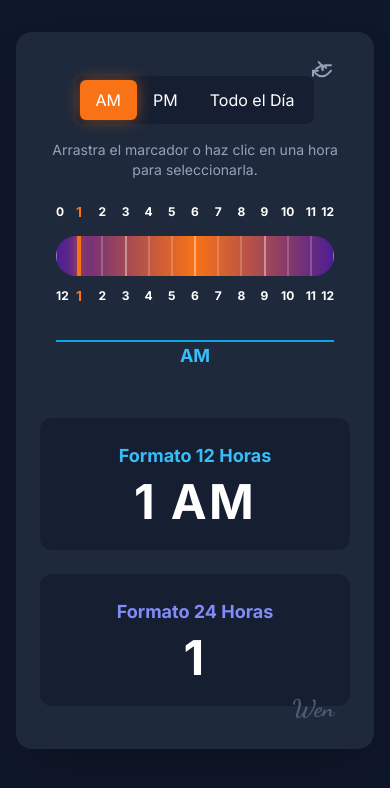
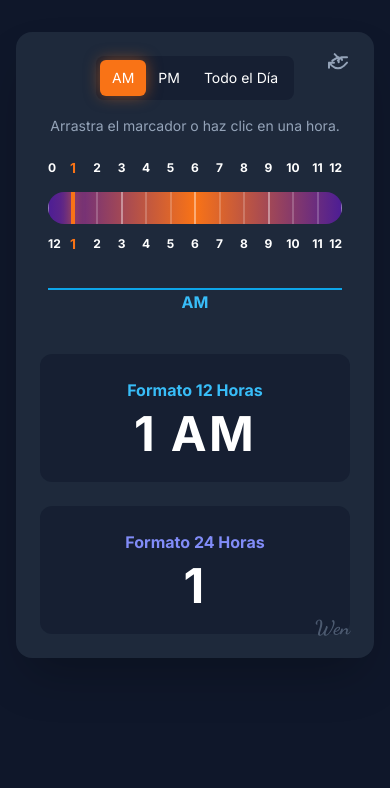
Before and after one commit to Mergs45/WProject, a plain HTML site: page index.html in a window 390 px wide. Both pictures are taken after a click on the button "AM". Drawn offline with nearby package versions, Linux system fonts and the light colour scheme.

Commit message:
mobile responsiveness

```diff
--- a/index.html
+++ b/index.html
@@ -15,23 +15,23 @@
 </head>
 <body class="bg-slate-900 text-white py-8 px-4">
 
-    <div class="w-full max-w-7xl mx-auto bg-slate-800 rounded-2xl shadow-2xl p-6 md:p-10 flex flex-col justify-center relative min-h-[85vh]">
+    <div class="w-full max-w-7xl mx-auto bg-slate-800 rounded-2xl shadow-2xl p-6 md:p-10 flex flex-col justify-center relative">
 
         <!-- Initial Mode Selector -->
-        <div id="mode-selector" class="text-center">
+        <div id="mode-selector" class="text-center my-auto">
             <h1 class="text-3xl md:text-4xl font-bold text-transparent bg-clip-text bg-gradient-to-r from-orange-400 to-purple-500 mb-2">Las horas de Wen ♥</h1>
             <p class="text-slate-400 mt-2 mb-8">Selecciona una vista para comenzar</p>
-            <div class="flex flex-col md:flex-row justify-center gap-4">
-                <button data-mode="am" class="mode-btn text-2xl font-bold bg-sky-500/20 text-sky-300 py-4 px-8 rounded-lg hover:bg-sky-500/40 transition-all">AM</button>
-                <button data-mode="pm" class="mode-btn text-2xl font-bold bg-orange-500/20 text-orange-300 py-4 px-8 rounded-lg hover:bg-orange-500/40 transition-all">PM</button>
-                <button data-mode="all" class="mode-btn text-2xl font-bold bg-purple-500/20 text-purple-300 py-4 px-8 rounded-lg hover:bg-purple-500/40 transition-all">Todo el Día</button>
+            <div class="flex flex-col sm:flex-row justify-center gap-4">
+                <button data-mode="am" class="mode-btn text-xl sm:text-2xl font-bold bg-sky-500/20 text-sky-300 py-4 px-8 rounded-lg hover:bg-sky-500/40 transition-all">AM</button>
+                <button data-mode="pm" class="mode-btn text-xl sm:text-2xl font-bold bg-orange-500/20 text-orange-300 py-4 px-8 rounded-lg hover:bg-orange-500/40 transition-all">PM</button>
+                <button data-mode="all" class="mode-btn text-xl sm:text-2xl font-bold bg-purple-500/20 text-purple-300 py-4 px-8 rounded-lg hover:bg-purple-500/40 transition-all">Todo el Día</button>
             </div>
         </div>
 
         <!-- Main App Interface (Initially Hidden) -->
         <div id="main-app" class="hidden">
             <!-- Reload Button -->
-            <a href="#" onclick="location.reload()" class="absolute top-6 right-10 text-slate-400 hover:text-white transition-colors z-20" title="Reiniciar">
+            <a href="#" onclick="location.reload()" class="absolute top-4 right-6 md:top-6 md:right-10 text-slate-400 hover:text-white transition-colors z-20" title="Reiniciar">
                 <svg xmlns="http://www.w3.org/2000/svg" class="h-6 w-6" fill="none" viewBox="0 0 24 24" stroke="currentColor" stroke-width="2">
                   <path stroke-linecap="round" stroke-linejoin="round" d="M16.023 9.348h4.992v-.001M2.985 19.644v-4.992m0 0h4.992m-4.993 0l3.181 3.183a8.25 8.25 0 0011.667 0l3.181-3.183m-4.991-2.691L15.023 9.348m0 0l-3.181 3.182m0-3.182l-3.181-3.182m3.181 3.182L6.343 12.657m6.344-3.309v4.992" />
                 </svg>
@@ -40,38 +40,38 @@
             <!-- Header with Navigation -->
             <div class="text-center mb-6">
                  <div id="navigation" class="inline-flex items-center bg-slate-900/50 rounded-lg p-1 mb-4">
-                    <button data-mode="am" class="nav-btn py-2 px-4 rounded-md">AM</button>
-                    <button data-mode="pm" class="nav-btn py-2 px-4 rounded-md">PM</button>
-                    <button data-mode="all" class="nav-btn py-2 px-4 rounded-md">Todo el Día</button>
+                    <button data-mode="am" class="nav-btn py-2 px-3 sm:px-4 rounded-md text-sm sm:text-base">AM</button>
+                    <button data-mode="pm" class="nav-btn py-2 px-3 sm:px-4 rounded-md text-sm sm:text-base">PM</button>
+                    <button data-mode="all" class="nav-btn py-2 px-3 sm:px-4 rounded-md text-sm sm:text-base">Todo el Día</button>
                 </div>
-                <p class="text-slate-400 text-sm">Arrastra el marcador o haz clic en una hora para seleccionarla.</p>
+                <p class="text-slate-400 text-sm">Arrastra el marcador o haz clic en una hora.</p>
             </div>
 
             <!-- Time Ruler Section -->
-            <div class="my-auto select-none px-4">
+            <div class="my-auto select-none px-2 sm:px-4">
                 <div id="top-labels" class="relative flex text-xs md:text-sm font-medium text-slate-300 mb-3 h-5"></div>
-                <div id="time-ruler" class="relative w-full h-10 rounded-full time-ruler-gradient overflow-hidden">
+                <div id="time-ruler" class="relative w-full h-8 md:h-10 rounded-full time-ruler-gradient overflow-hidden">
                     <div id="marker" class="absolute"></div>
                 </div>
                 <div id="bottom-labels" class="relative flex text-xs md:text-sm font-medium text-slate-300 mt-3 h-5"></div>
-                <div id="ampm-section" class="relative w-full flex text-center text-lg font-bold mt-4 pt-4"></div>
+                <div id="ampm-section" class="relative w-full flex text-center text-base md:text-lg font-bold mt-4 pt-4"></div>
             </div>
 
             <!-- Time Display Section -->
-            <div id="clock-display" class="grid grid-cols-1 md:grid-cols-2 gap-6 mt-12">
-                <div class="bg-slate-900/50 rounded-xl p-6 text-center">
-                    <h2 class="text-lg font-semibold text-sky-400 mb-2">Formato 12 Horas</h2>
-                    <p id="time-12hr" class="text-5xl md:text-7xl font-bold tracking-wider"></p>
+            <div id="clock-display" class="flex flex-col md:flex-row gap-6 mt-10">
+                <div class="bg-slate-900/50 rounded-xl p-6 text-center flex-1">
+                    <h2 class="text-base sm:text-lg font-semibold text-sky-400 mb-2">Formato 12 Horas</h2>
+                    <p id="time-12hr" class="text-5xl sm:text-6xl md:text-7xl font-bold tracking-wider"></p>
                 </div>
-                <div class="bg-slate-900/50 rounded-xl p-6 text-center">
-                    <h2 class="text-lg font-semibold text-indigo-400 mb-2">Formato 24 Horas</h2>
-                    <p id="time-24hr" class="text-5xl md:text-7xl font-bold tracking-wider"></p>
+                <div class="bg-slate-900/50 rounded-xl p-6 text-center flex-1">
+                    <h2 class="text-base sm:text-lg font-semibold text-indigo-400 mb-2">Formato 24 Horas</h2>
+                    <p id="time-24hr" class="text-5xl sm:text-6xl md:text-7xl font-bold tracking-wider"></p>
                 </div>
             </div>
         </div>
 
         <!-- Signature -->
-        <div id="signature" class="absolute bottom-6 right-10 text-2xl text-slate-500">Wen</div>
+        <div id="signature" class="absolute bottom-4 right-6 md:bottom-6 md:right-10 text-xl md:text-2xl text-slate-500">Wen</div>
     </div>
 
     <!-- Custom JavaScript -->
```
